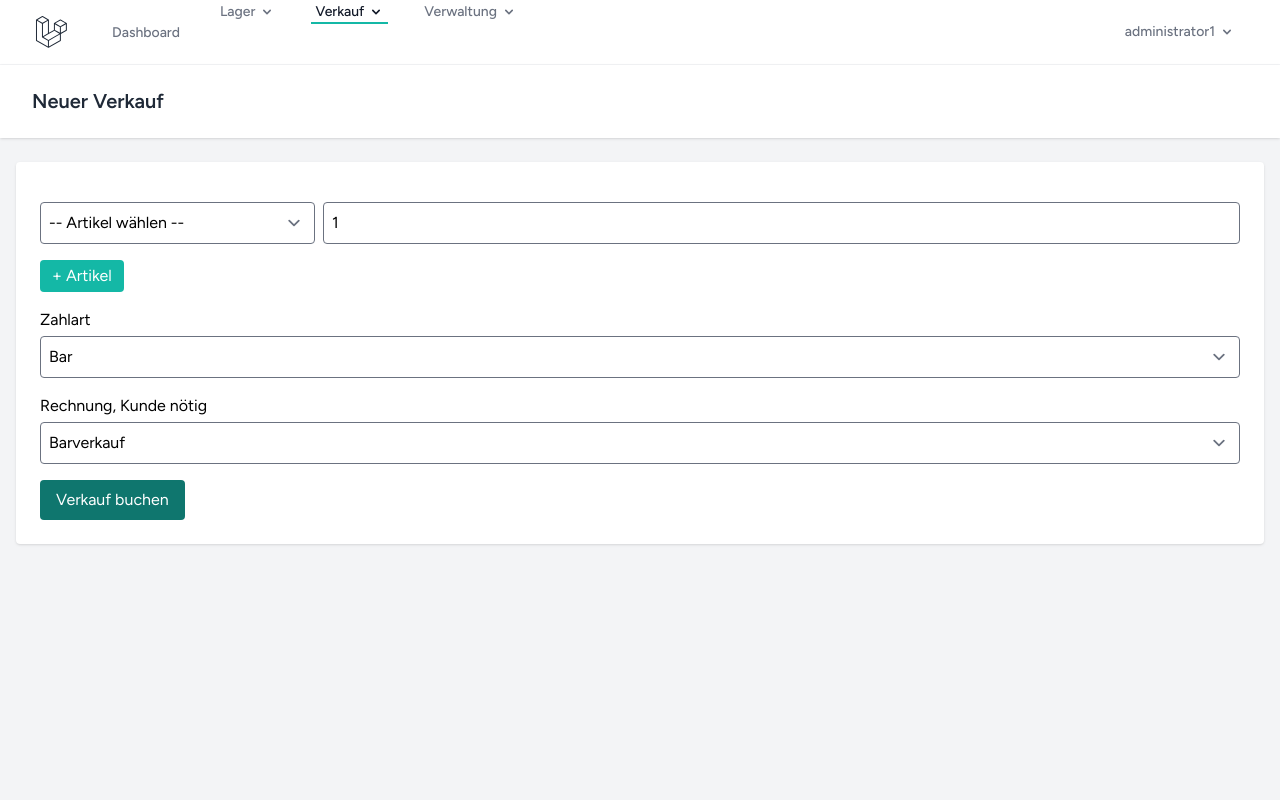
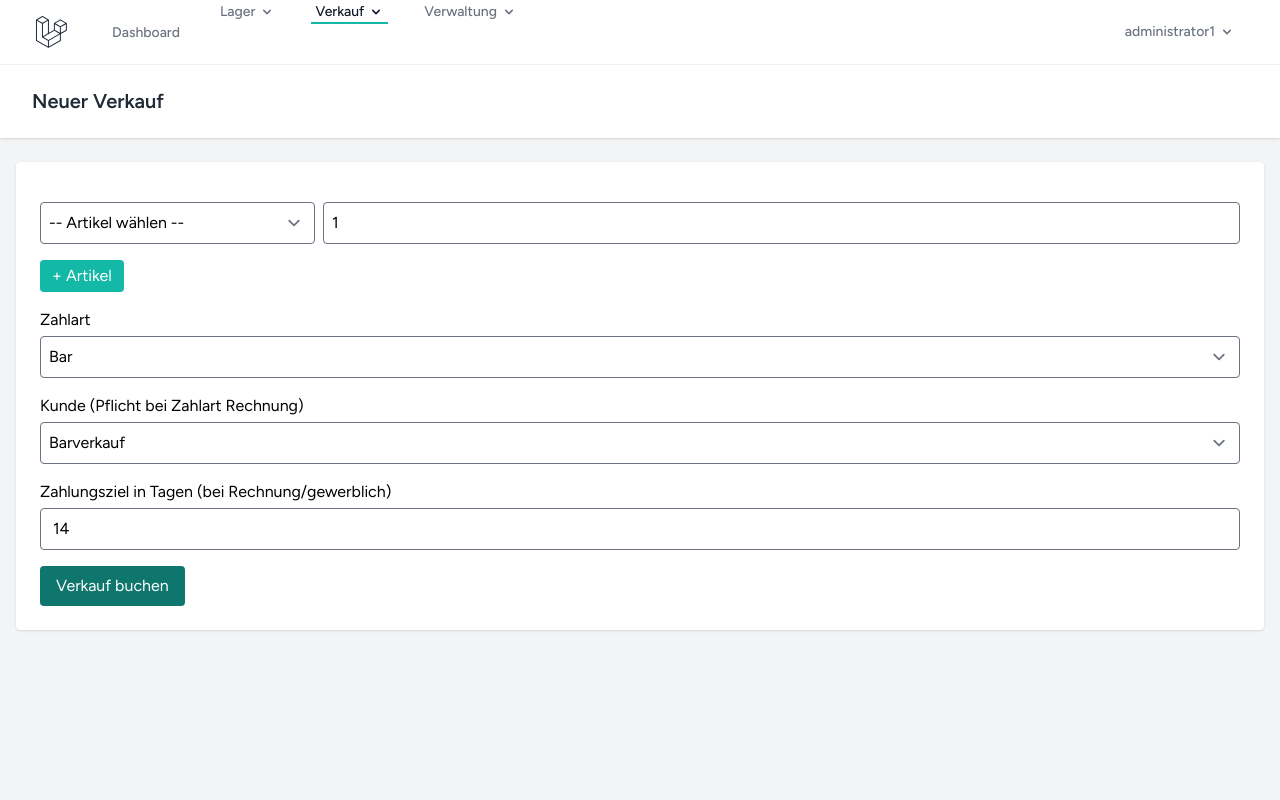
Before and after one commit to Gitm3h/Projekt-Neumann, a Laravel app: page /sales/create in a window 1280 px wide. Run offline with Laravel 12, Linux system fonts and the light colour scheme; a user stored in the database is signed in; data comes from the database, SQL or seed files in the repository; style sheets or scripts are compiled from the project's sources; parts of the project's set-up code (start-up, migrations or seed data) failed here and were passed over.

Commit message:
added customizable payment_terms

```diff
--- a/app/Http/Controllers/SaleController.php
+++ b/app/Http/Controllers/SaleController.php
@@ -30,7 +30,7 @@ class SaleController extends Controller
             'items.*.article_id' => ['nullable', 'exists:articles,id'],
             'items.*.quantity' => ['nullable', 'integer', 'min:1'],
             'payment_method' => ['required'],
-            'customer_id' => ['nullable', 'exists:customers,id'],
+            'customer_id' => ['required_if:payment_method,Rechnung', 'nullable', 'exists:customers,id'],
         ]);
 
         $lines = collect($data['items'])->filter(function ($row)
@@ -89,7 +89,7 @@ class SaleController extends Controller
             $dueDate = null;
             if ($customer && $customer->type === 'gewerblich' && $data['payment_method'] === 'Rechnung')
             {
-                $termDays = 14;
+                $termDays = $data['payment_term_days'] ?? 14;
                 $dueDate = now()->addDays($termDays);
             }
 
--- a/resources/views/sales/create.blade.php
+++ b/resources/views/sales/create.blade.php
@@ -33,14 +33,25 @@
             </div>
 
             <div>
-                <label class="block mb-1">Rechnung, Kunde nötig</label>
+                <label class="block mb-1">Kunde (Pflicht bei Zahlart Rechnung)</label>
                 <select name="customer_id" class="w-full border rounded p-2">
                     <option value="">Barverkauf</option>
                     @foreach ($customers as $customer)
                         <option value="{{ $customer->id }}">{{ $customer->name }} ({{ $customer->type }})</option>
                     @endforeach
                 </select>
+
+                @error('customer_id')
+                    <p class="text-red-600 text-sm mt-1">{{ $message }}</p>
+                @enderror
+
             </div>
+
+            <div>
+                <label class="block mb-1">Zahlungsziel in Tagen (bei Rechnung/gewerblich)</label>
+                <input name="payment_term_days" type="number" min="1" value="14" class="w-full border rounded p-2.">
+            </div>
+
 
             <button class="px-4 py-2 bg-teal-700 hover:bg-teal-800 transition text-white rounded">Verkauf buchen</button>
 
```
